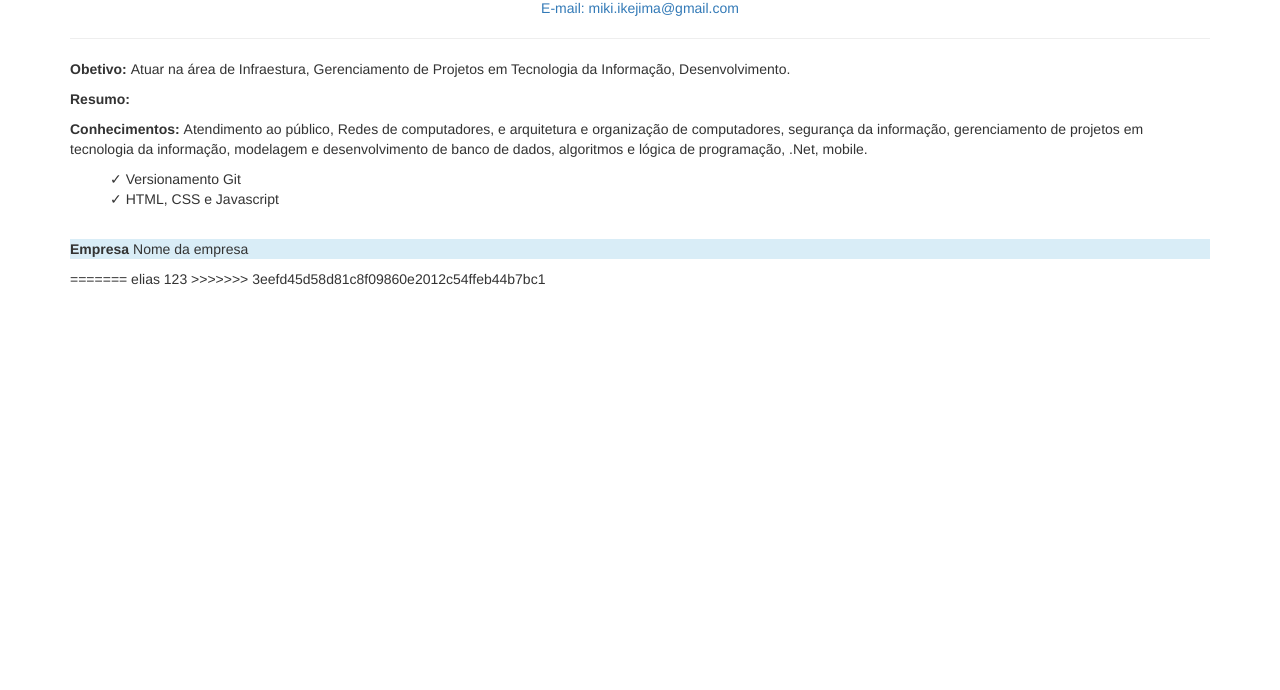
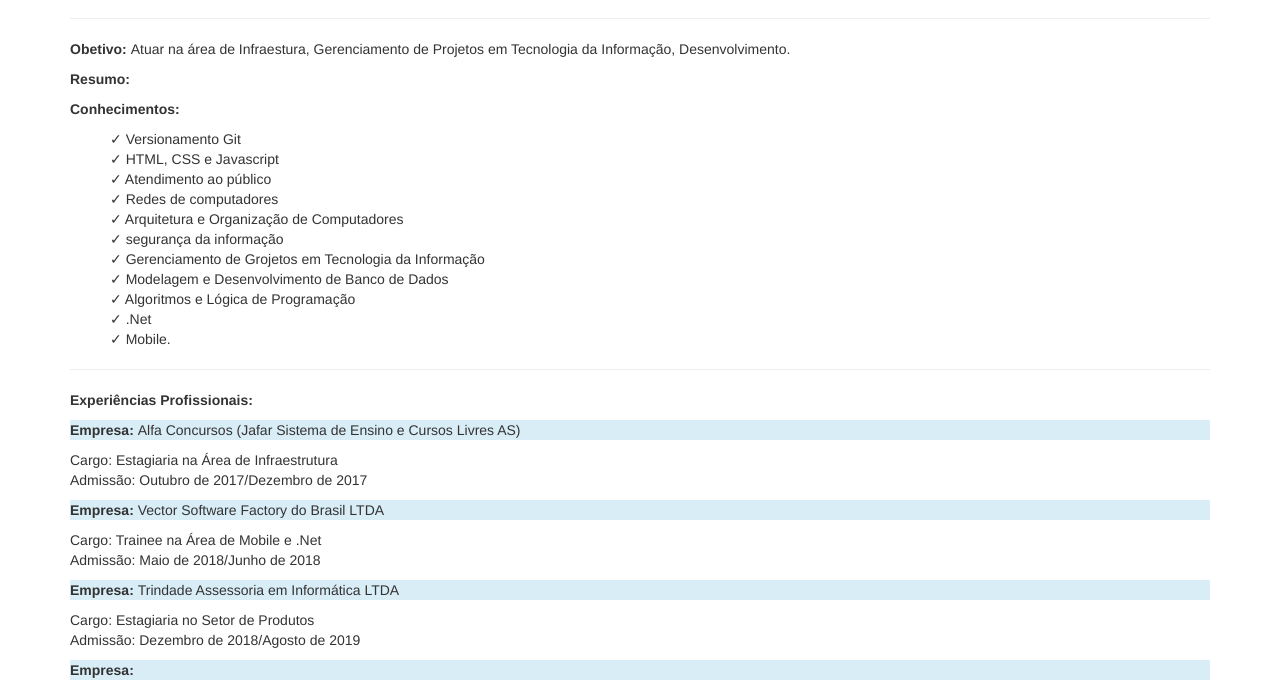
Before and after one commit to Ikejimamiki/curriculo, a plain HTML site: page index.html in a window 1280 px wide. Shown: the part 155-845 px from the top of the page. Before the commit the page ends 800 px from the top, so only its background shows below. Drawn offline with nearby package versions, Linux system fonts and the light colour scheme.

Commit message:
Criar o Currículo

```diff
--- a/index.html
+++ b/index.html
@@ -1,4 +1,3 @@
-<<<<<<< HEAD
 <!DOCTYPE html>
 <html lang="pt-br">
 <head>
@@ -19,7 +18,7 @@
 </head>
 <body class="container">
     <h2 class="text-center">Miki Ikejima</h2>
-    <h4 class="text-center">Rua Belchior da Costa, , Vila Carrão</h4>
+    <h4 class="text-center">Rua Belchior da Costa, , Vila Carrão - SP</h4>
     <p class="text-center">
         <a target="_blank" href="https://api.whatsapp.com/send?phone=5511995041563">
             <img width="30" height="auto" src="whats.jpg" alt="ícone do whatsapp"/>
@@ -28,7 +27,7 @@
     </p>
     <p class="text-center">
         <a target="_blank" href="mailto:miki.ikejima@gmail.com">
-            E-mail: miki.ikejima@gmail.com
+            E-mail: miki.ikejima96@gmail.com
 
         </a>
     </p>
@@ -40,20 +39,52 @@
         <strong>Resumo: </strong>
     </p>
     <p>
-        <strong>Conhecimentos: </strong> Atendimento ao público, Redes de computadores, e arquitetura e organização de computadores, segurança da informação, gerenciamento de projetos em tecnologia da informação, modelagem e desenvolvimento de banco de dados, algoritmos e lógica de programação, .Net, mobile.
+        <strong>Conhecimentos: </strong>
     </p>
     <ul>
         <li>Versionamento Git</li>
         <li>HTML, CSS e Javascript</li>
+        <li>Atendimento ao público</li>
+        <li>Redes de computadores</li>
+        <li>Arquitetura e Organização de Computadores</li>
+        <li>segurança da informação</li>
+        <li>Gerenciamento de Grojetos em Tecnologia da Informação</li>
+        <li>Modelagem e Desenvolvimento de Banco de Dados</li>
+        <li>Algoritmos e Lógica de Programação</li>
+        <li>.Net</li>
+        <li>Mobile.</li>
     </ul>
-    <br>
+    <hr>
+    <p>
+        <strong>Experiências Profissionais: </strong>
+    </p>
     <p class="bg-info">
-        <strong>Empresa</strong> Nome da empresa
+        <strong>Empresa: </strong> Alfa Concursos (Jafar Sistema de Ensino e Cursos Livres AS)
     </p>
-
+    <p>
+        Cargo: Estagiaria na Área de Infraestrutura
+        <br>
+        Admissão: Outubro de 2017/Dezembro de 2017
+    </p>
+    <p class="bg-info">
+        <strong>Empresa: </strong> Vector Software Factory do Brasil LTDA
+    </p>
+    <p>
+        Cargo: Trainee na Área de Mobile e .Net
+        <br>
+        Admissão: Maio de 2018/Junho de 2018
+    </p>
+    <p class="bg-info">
+        <strong>Empresa: </strong> Trindade Assessoria em Informática LTDA
+    </p>
+    <p>
+        Cargo: Estagiaria no Setor de Produtos
+        <br>
+        Admissão: Dezembro de 2018/Agosto de 2019
+    </p>
+    <p class="bg-info">
+        <strong>Empresa: </strong>
+    </p>
 
 </body>
 </html>
-=======
-elias 123
->>>>>>> 3eefd45d58d81c8f09860e2012c54ffeb44b7bc1
```
